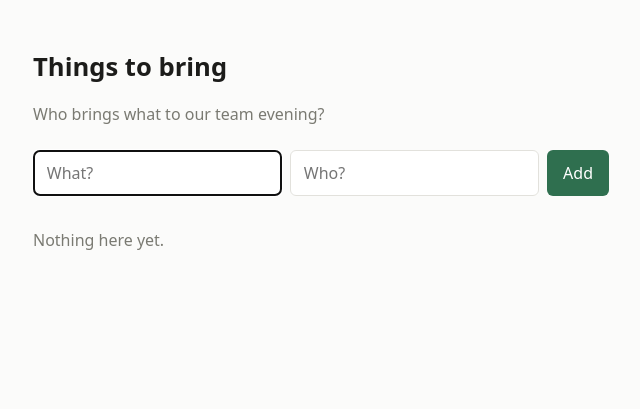
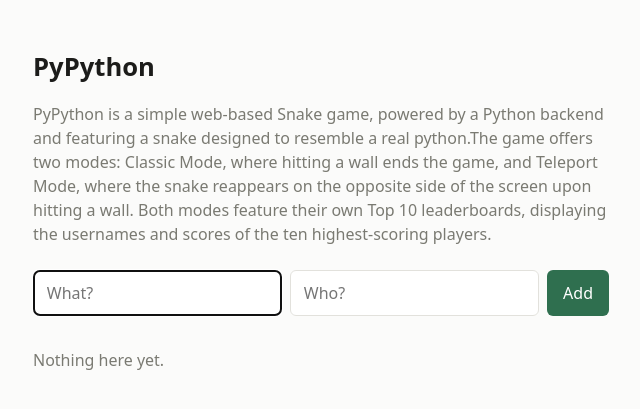
Before and after one commit to mudt-cm104-2026-winter/team-11, a FastAPI app: page / in a window 1280 px wide. Shown: the top 409 px of the page, without its empty margins (319-959 px from the left). Run offline with FastAPI, Linux system fonts and the light colour scheme.

Commit message:
Update app title and description

```diff
--- a/app/templates/index.html
+++ b/app/templates/index.html
@@ -1,15 +1,21 @@
 <!doctype html>
 <html lang="en">
+
 <head>
   <meta charset="utf-8">
   <meta name="viewport" content="width=device-width, initial-scale=1">
-  <title>Things to bring</title>
+  <title>PyPython</title>
   <link rel="stylesheet" href="/static/style.css">
 </head>
+
 <body>
   <main>
-    <h1>Things to bring</h1>
-    <p class="intro">Who brings what to our team evening?</p>
+    <h1>PyPython</h1>
+    <p class="intro">PyPython is a simple web-based Snake game, powered by a Python backend and featuring a snake
+      designed to resemble a real python.The game offers two modes: Classic Mode, where hitting a wall ends the game,
+      and Teleport Mode, where the snake reappears on the opposite side of the screen upon hitting a wall.
+      Both modes feature their own Top 10 leaderboards, displaying the usernames and scores of the ten highest-scoring
+      players.</p>
 
     <form class="add" action="/add" method="post">
       <input name="thing" placeholder="What?" required autocomplete="off" autofocus>
@@ -20,11 +26,17 @@
     {% if entries %}
     <table>
       <thead>
-        <tr><th>What</th><th>Who</th></tr>
+        <tr>
+          <th>What</th>
+          <th>Who</th>
+        </tr>
       </thead>
       <tbody>
         {% for entry in entries %}
-        <tr><td>{{ entry.thing }}</td><td>{{ entry.person }}</td></tr>
+        <tr>
+          <td>{{ entry.thing }}</td>
+          <td>{{ entry.person }}</td>
+        </tr>
         {% endfor %}
       </tbody>
     </table>
@@ -33,4 +45,5 @@
     {% endif %}
   </main>
 </body>
+
 </html>
```
